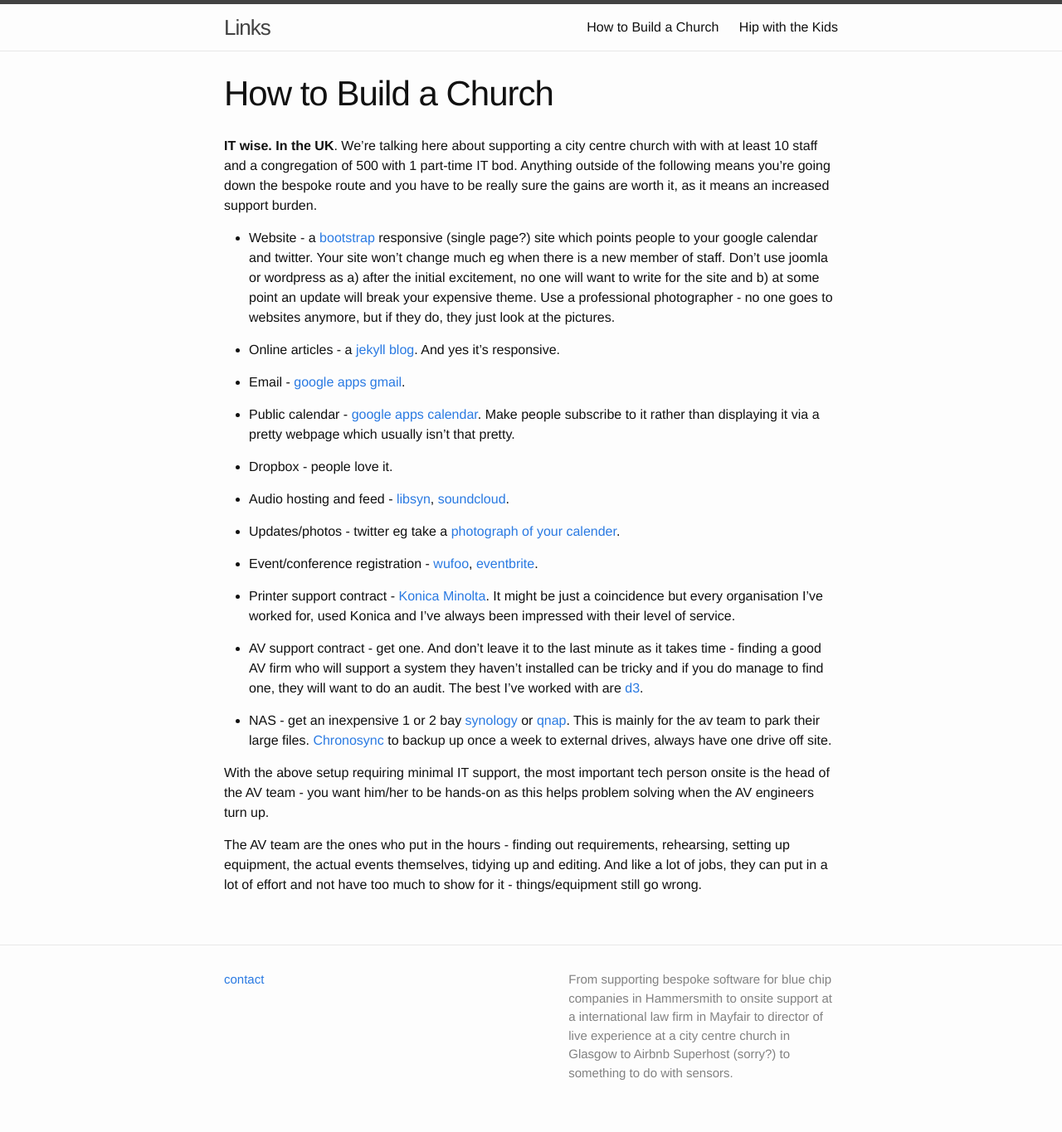
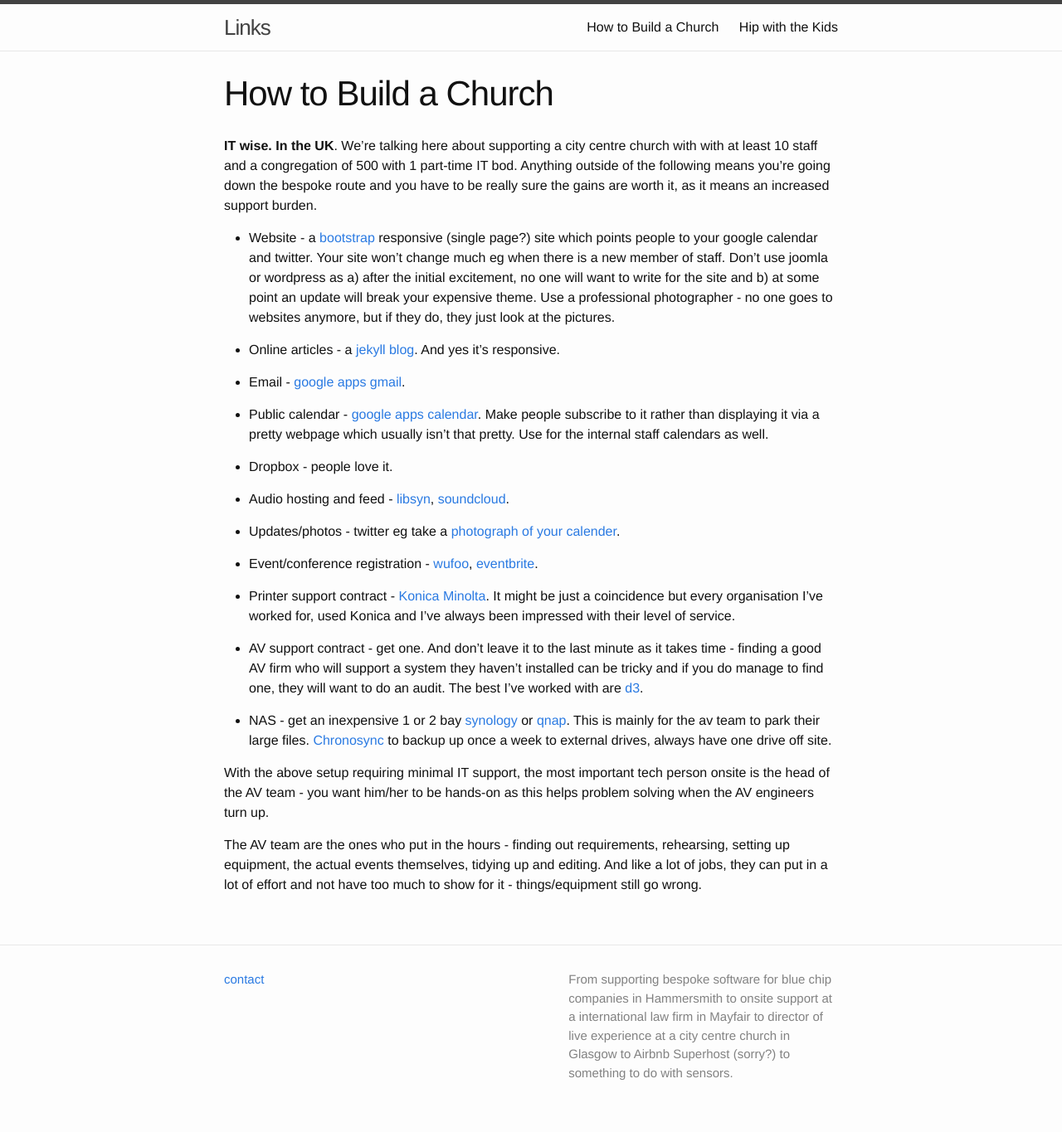
Before and after one commit to FordPark/fordpark.github.io, a Jekyll site: the page built from churchit.md, in a window 1280 px wide. Shown: the whole page at 83% size. Built offline with Jekyll 4.4.1, drawn with Linux system fonts in a browser that asks for light colours.

Commit message:
Amend churchit.md - add staff calendars.

```diff
--- a/churchit.md
+++ b/churchit.md
@@ -12,7 +12,7 @@
 
 - Email - [google apps gmail](https://apps.google.com/products/gmail/).
 
-- Public calendar - [google apps calendar](https://apps.google.com/products/calendar/).  Make people subscribe to it rather than displaying it via a pretty webpage which usually isn't that pretty.
+- Public calendar - [google apps calendar](https://apps.google.com/products/calendar/).  Make people subscribe to it rather than displaying it via a pretty webpage which usually isn't that pretty.  Use for the internal staff calendars as well.
 
 - Dropbox - people love it.
 
```
